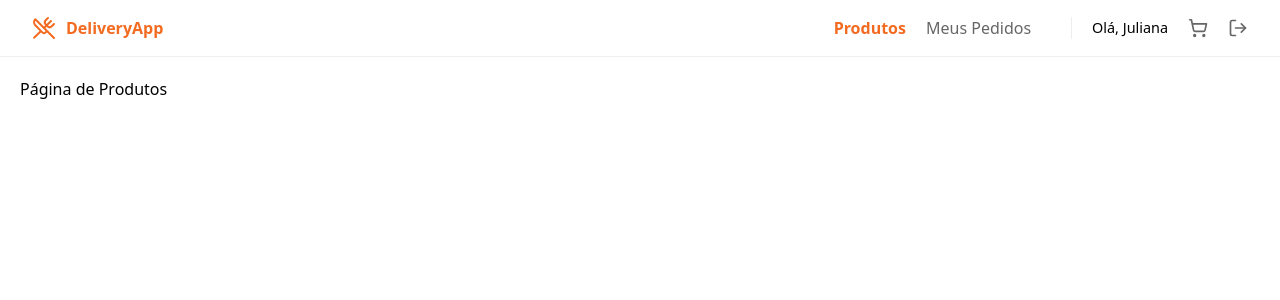
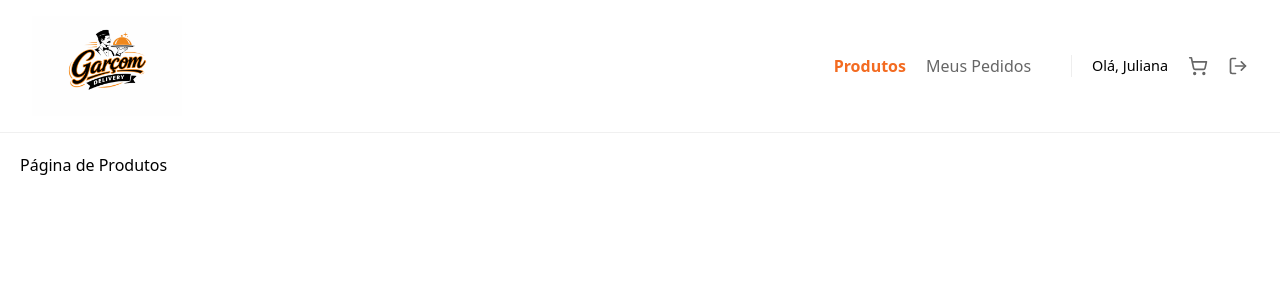
Before and after one commit to Grupo-1-Turma-JS10/garcon-delivery-front, a React (Vite) app: page /home in a window 1280 px wide. Shown: the top 300 px of the page. Built offline with nearby package versions, Linux system fonts and the light colour scheme.

Commit message:
feat: atualiza logo garçom delivery e ajusta tamanho na navbar

```diff
--- a/src/components/navbar/Navbar.tsx
+++ b/src/components/navbar/Navbar.tsx
@@ -1,8 +1,8 @@
-import { ShoppingCart, LogOut, UtensilsCrossed } from 'lucide-react';
+import { ShoppingCart, LogOut } from 'lucide-react'; // Removi o UtensilsCrossed que não será mais usado
 
 export function Navbar() {
   const fullName = "Juliana Matsuda";
-  const firstName = fullName.split(' ')[0]; // Garante apenas "Juliana"
+  const firstName = fullName.split(' ')[0];
 
   return (
     <header style={{
@@ -14,13 +14,16 @@ export function Navbar() {
       borderBottom: '1px solid #f0f0f0'
     }}>
 
-      {/* Logo */}
-      <div style={{ display: 'flex', alignItems: 'center', gap: '10px' }}>
-        <UtensilsCrossed size={24} color="#f36b21" />
-        <span style={{ color: '#f36b21', fontWeight: 'bold' }}>DeliveryApp</span>
+      {/* Logo com a imagem do Garçom Delivery */}
+      <div style={{ display: 'flex', alignItems: 'center' }}>
+        <img
+          src="/logo.webp"
+          alt="Garçom Delivery"
+          style={{ height: '100px', width: 'auto', cursor: 'pointer' }}
+        />
       </div>
 
-      {/* Itens alinhados horizontalmente conforme o Figma */}
+      {/* Itens alinhados conforme o Figma */}
       <div style={{ display: 'flex', alignItems: 'center', gap: '40px' }}>
 
         <nav style={{ display: 'flex', gap: '20px' }}>
```
Also changed, not shown: public/logo.webp.
